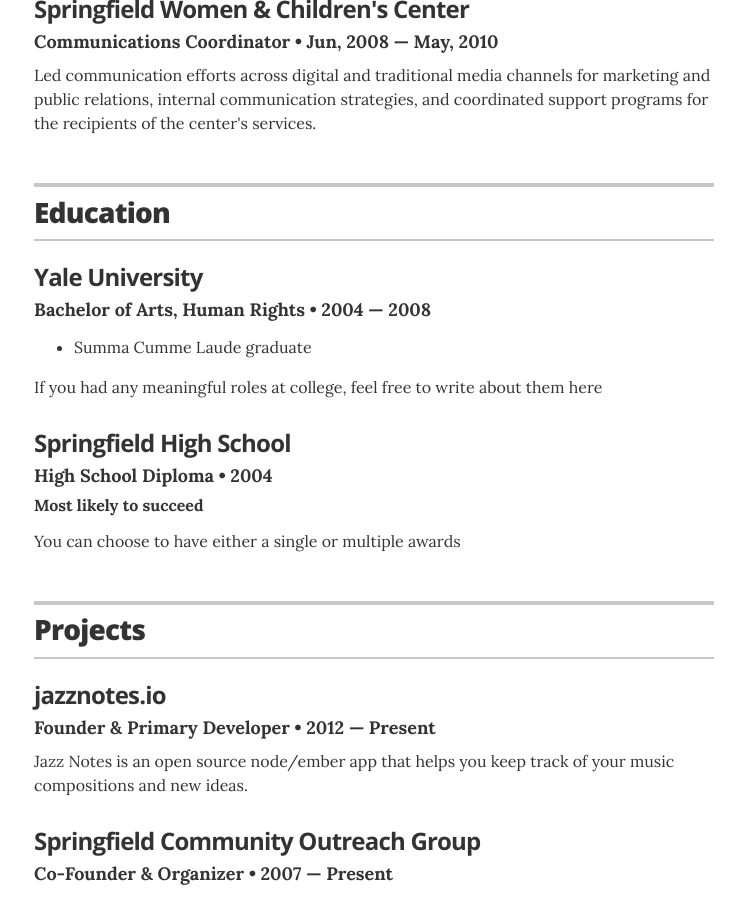
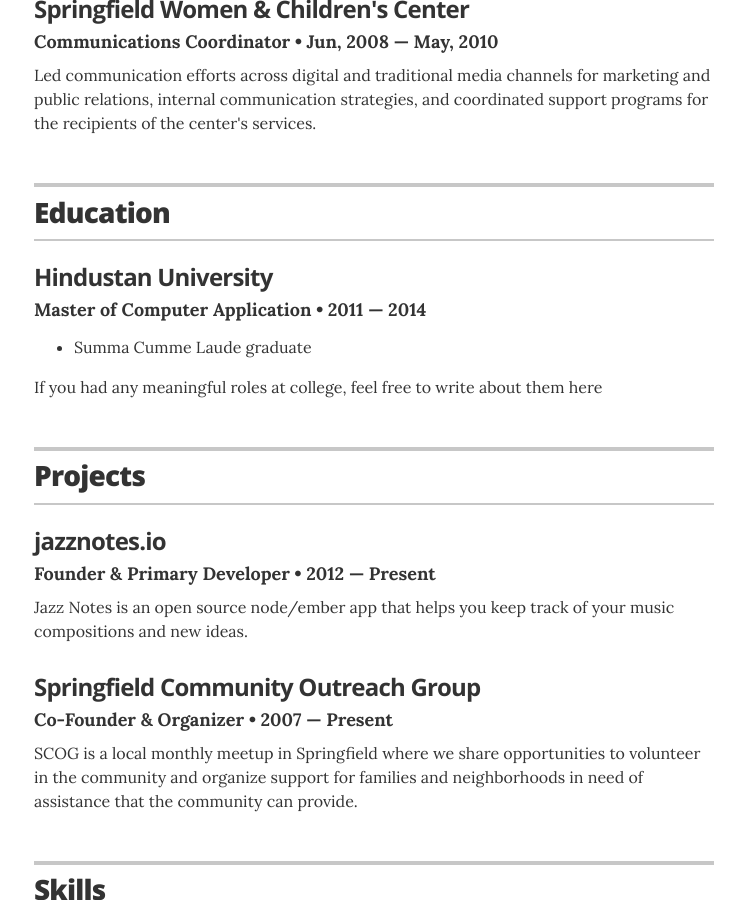
Before and after one commit to isonusingh/resume, a Jekyll site: the page built from index.html, in a window 1280 px wide and 900 px high, scrolled down 1141 px. Shown: the whole window, without its empty margins (266-1011 px from the left). Built offline with Jekyll 4.4.1, drawn with Linux system fonts in a browser that asks for light colours.

Commit message:
Update education.yml

```diff
--- a/_data/education.yml
+++ b/_data/education.yml
@@ -1,13 +1,7 @@
 # Degree
-- degree: Bachelor of Arts, Human Rights
-  uni: Yale University
-  year: 2004 &mdash; 2008
+- degree: Master of Computer Application
+  uni: Hindustan University
+  year: 2011 &mdash; 2014
   awards:
     - award: Summa Cumme Laude graduate
   summary: If you had any meaningful roles at college, feel free to write about them here
-
-- degree: High School Diploma
-  uni: Springfield High School
-  year: 2004
-  award: Most likely to succeed
-  summary: You can choose to have either a single or multiple awards
```
